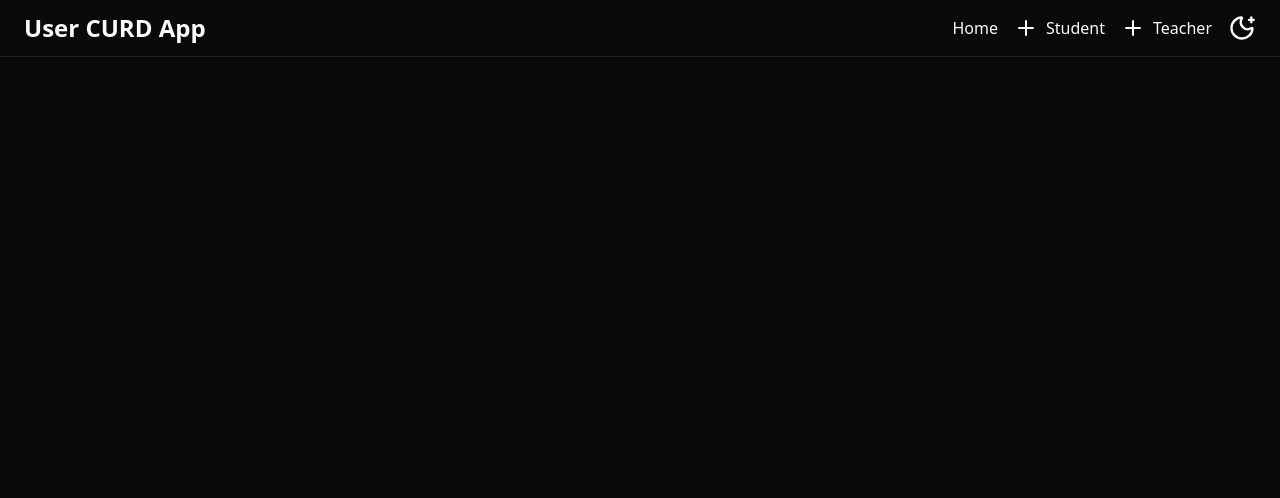
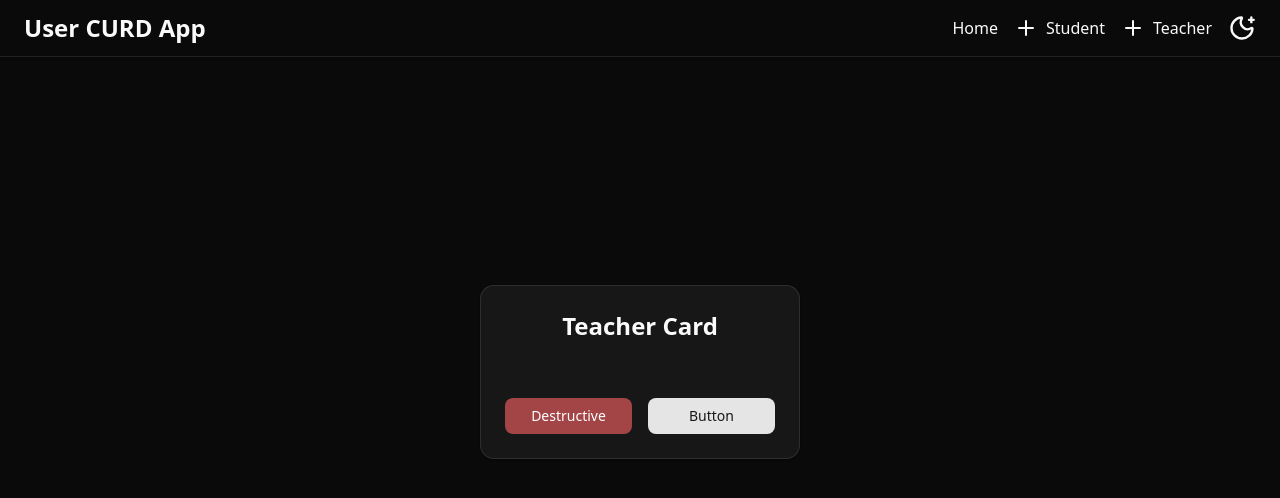
Before and after one commit to dhrubadas-dev/crud-relation-file-nextjs-prisma, a Next.js app: page /teacher/create in a window 1280 px wide. Shown: the top 498 px of the page. Built offline with nearby package versions, Linux system fonts and the light colour scheme.

Commit message:
teacher form, type, schema setup

```diff
--- a/package.json
+++ b/package.json
@@ -31,6 +31,7 @@
 		"react-hook-form": "^7.67.0",
 		"sharp": "^0.34.5",
 		"tailwind-merge": "^3.4.0",
+		"yup": "^1.7.1",
 		"zod": "^4.1.13"
 	},
 	"devDependencies": {
--- a/src/app/teacher/create/page.tsx
+++ b/src/app/teacher/create/page.tsx
@@ -1,3 +1,12 @@
+import AddTeacherForm from "@/components/AddTeacherForm";
+import { Button } from "@/components/shadcnui/button";
+import {
+	Card,
+	CardContent,
+	CardFooter,
+	CardHeader,
+	CardTitle,
+} from "@/components/shadcnui/card";
 import { Metadata } from "next";
 
 export const metadata: Metadata = {
@@ -6,7 +15,22 @@ export const metadata: Metadata = {
 };
 
 const page = () => {
-	return <></>;
+	return (
+		<section className="grid h-[90dvh] place-items-center">
+			<Card className="w-xs">
+				<CardHeader className="grid place-items-center">
+					<CardTitle className="text-2xl">Teacher Card</CardTitle>
+				</CardHeader>
+				<CardContent>
+					<AddTeacherForm />
+				</CardContent>
+				<CardFooter className="grid grid-cols-2 gap-4">
+					<Button variant="destructive">Destructive</Button>
+					<Button>Button</Button>
+				</CardFooter>
+			</Card>
+		</section>
+	);
 };
 
 export default page;
--- /dev/null
+++ b/src/components/AddTeacherForm.tsx
@@ -0,0 +1,7 @@
+"use client";
+
+const AddTeacherForm = () => {
+	return <></>;
+};
+
+export default AddTeacherForm;
--- /dev/null
+++ b/src/lib/formType.ts
@@ -0,0 +1,4 @@
+import z from "zod";
+import { teacherSchema } from "./zodSchema";
+
+export type TeacherFormType = z.infer<typeof teacherSchema>;
--- /dev/null
+++ b/src/lib/zodSchema.ts
@@ -0,0 +1,7 @@
+import z from "zod";
+
+export const teacherSchema = z.object({
+	firstName: z.string().min(3, { message: "Invalide Name" }),
+	lastName: z.string().min(3, { message: "Invalide Titel" }),
+	subject: z.string({ error: "Invalide Subject" }),
+});
```
Also changed, not shown: 2 other files (tests, documents, lock files or other folders).
